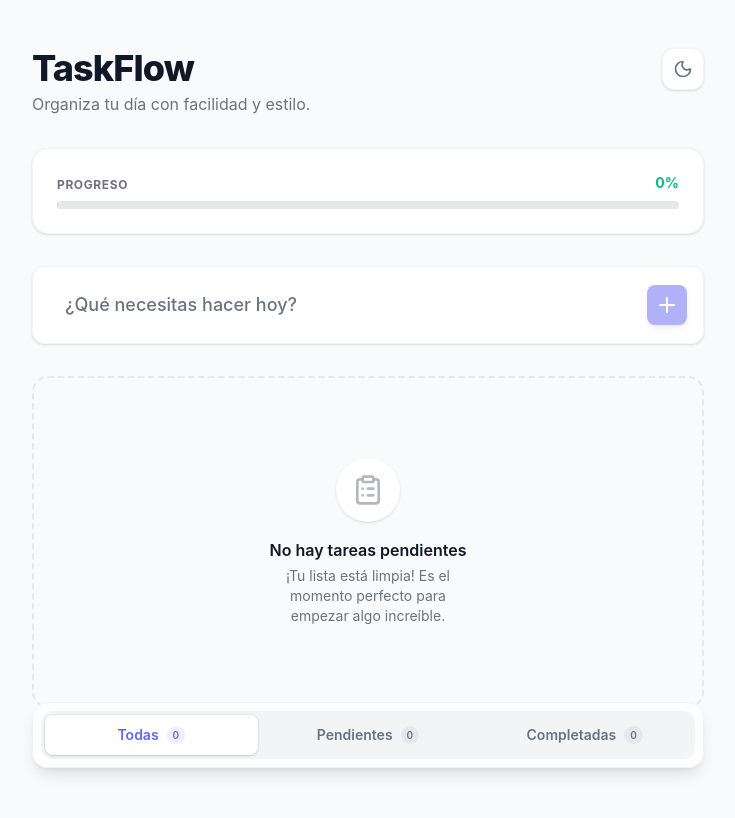
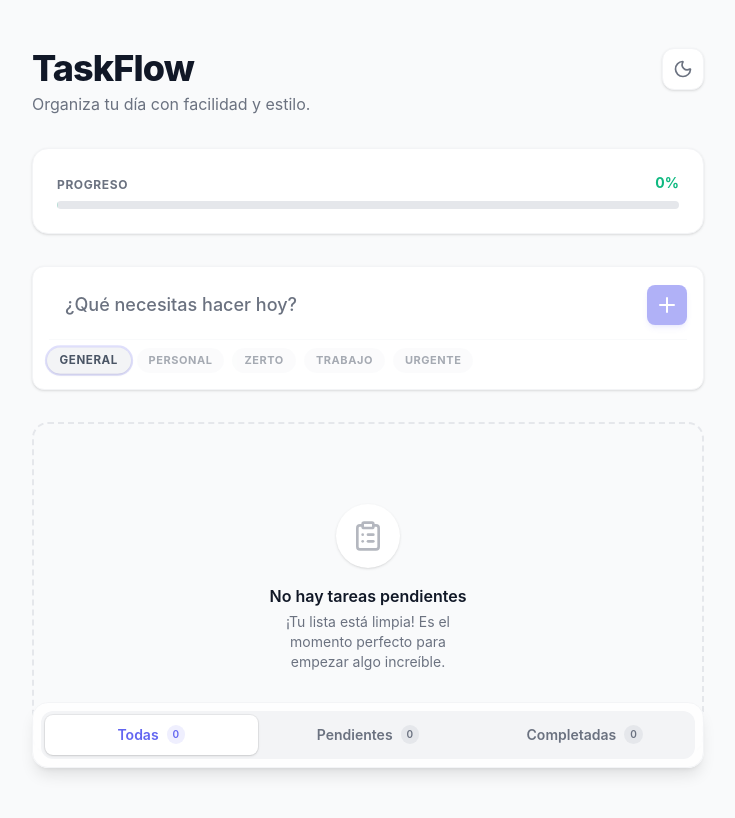
Before and after one commit to jesusurbina070/task-flow, a React app: page / in a window 1280 px wide. Shown: the top 818 px of the page, without its empty margins (272-1007 px from the left). Built offline with nearby package versions, Linux system fonts and the light colour scheme; the HTML template or start-up script is replaced by a standard one.

Commit message:
feat: implement TaskItem and TaskForm components for task management UI

```diff
--- a/src/components/todo/TaskForm.tsx
+++ b/src/components/todo/TaskForm.tsx
@@ -4,24 +4,34 @@ import Input from '../ui/Input';
 import Button from '../ui/Button';
 
 interface TaskFormProps {
-    onAdd: (title: string) => void;
+    onAdd: (title: string, tag: string) => void;
 }
+
+const CATEGORIES = [
+    { id: 'general', name: 'General', color: 'bg-gray-100 dark:bg-gray-700 text-gray-600 dark:text-gray-300' },
+    { id: 'personal', name: 'Personal', color: 'bg-blue-100 dark:bg-blue-900/30 text-blue-600 dark:text-blue-400' },
+    { id: 'zerto', name: 'Zerto', color: 'bg-indigo-100 dark:bg-indigo-900/30 text-indigo-600 dark:text-indigo-400' },
+    { id: 'trabajo', name: 'Trabajo', color: 'bg-amber-100 dark:bg-amber-900/30 text-amber-600 dark:text-amber-400' },
+    { id: 'urgente', name: 'Urgente', color: 'bg-red-100 dark:bg-red-900/30 text-red-600 dark:text-red-400' },
+];
 
 export default function TaskForm({ onAdd }: TaskFormProps) {
     const [title, setTitle] = useState('');
+    const [selectedTag, setSelectedTag] = useState('General');
 
     const handleSubmit = (e?: React.FormEvent) => {
         e?.preventDefault();
         if (title.trim()) {
-            onAdd(title);
+            onAdd(title, selectedTag);
             setTitle('');
         }
     };
 
     return (
+        <div className="flex flex-col gap-3 p-4 bg-surface dark:bg-gray-800 rounded-xl shadow-sm border border-gray-100 dark:border-gray-700 transition-colors">
             <form
                 onSubmit={handleSubmit}
-            className="flex items-center gap-3 p-4 bg-surface dark:bg-gray-800 rounded-xl shadow-sm border border-gray-100 dark:border-gray-700 transition-colors"
+                className="flex items-center gap-3"
             >
                 <div className="flex-1">
                     <Input
@@ -43,5 +53,23 @@ export default function TaskForm({ onAdd }: TaskFormProps) {
                     <Plus className="w-6 h-6" />
                 </Button>
             </form>
+
+            {/* Tag Selector */}
+            <div className="flex flex-wrap gap-2 pt-2 border-t border-gray-50 dark:border-gray-700/50">
+                {CATEGORIES.map((cat) => (
+                    <button
+                        key={cat.id}
+                        type="button"
+                        onClick={() => setSelectedTag(cat.name)}
+                        className={`px-3 py-1 rounded-full text-[11px] font-bold uppercase tracking-wider transition-all duration-200 ${selectedTag === cat.name
+                            ? `${cat.color} ring-2 ring-primary/20 scale-105 shadow-sm`
+                            : 'bg-gray-50 dark:bg-gray-800/50 text-text-muted hover:bg-gray-100 dark:hover:bg-gray-700 opacity-60 hover:opacity-100'
+                            }`}
+                    >
+                        {cat.name}
+                    </button>
+                ))}
+            </div>
+        </div>
     );
 }
--- a/src/components/todo/TaskItem.tsx
+++ b/src/components/todo/TaskItem.tsx
@@ -57,9 +57,21 @@ export default function TaskItem({ task, onToggle, onDelete }: TaskItemProps) {
                 >
                     {task.title}
                 </p>
-                <div className="flex items-center gap-1.5 mt-1 text-[10px] text-text-muted dark:text-gray-500">
-                    <Calendar className="w-3 h-3" />
-                    <span>{formattedDate}</span>
+                <div className="flex items-center gap-3 mt-1.5">
+                    <div className="flex items-center gap-1.5 text-[10px] text-text-muted dark:text-gray-500">
+                        <Calendar className="w-3 h-3" />
+                        <span>{formattedDate}</span>
+                    </div>
+                    {task.tag && (
+                        <span className={`px-2 py-0.5 rounded-full text-[9px] font-bold uppercase tracking-wider ${task.tag === 'Urgente' ? 'bg-red-100 dark:bg-red-900/30 text-red-600 dark:text-red-400' :
+                                task.tag === 'Zerto' ? 'bg-indigo-100 dark:bg-indigo-900/30 text-indigo-600 dark:text-indigo-400' :
+                                    task.tag === 'Personal' ? 'bg-blue-100 dark:bg-blue-900/30 text-blue-600 dark:text-blue-400' :
+                                        task.tag === 'Trabajo' ? 'bg-amber-100 dark:bg-amber-900/30 text-amber-600 dark:text-amber-400' :
+                                            'bg-gray-100 dark:bg-gray-700 text-gray-500 dark:text-gray-400'
+                            }`}>
+                            {task.tag}
+                        </span>
+                    )}
                 </div>
             </div>
 
```
Lines whose indentation alone changed are shown as unchanged.
